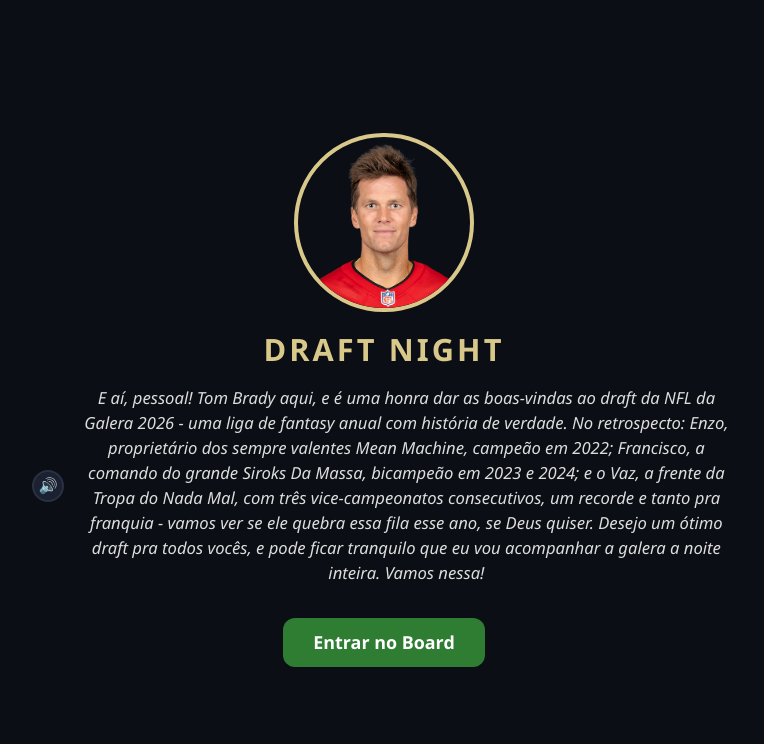
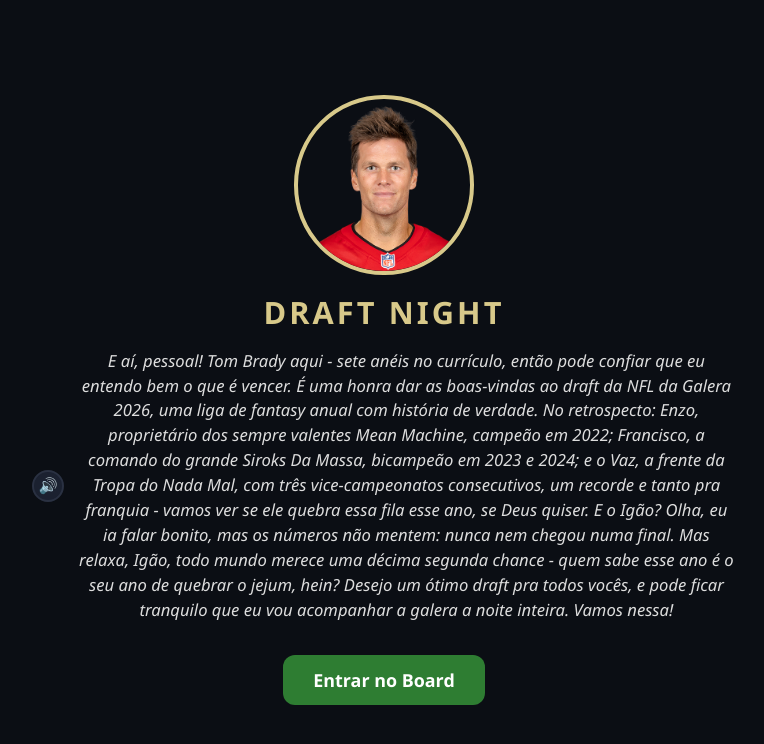
Before and after one commit to franxfonseca/NFL-DA-GALERA-DRAFT, a Flask app: page /home in a window 1280 px wide. Shown: the top 744 px of the page, without its empty margins (256-1020 px from the left). Run offline with Flask 3, Linux system fonts and the light colour scheme.

Commit message:
Mais personalidade na fala de boas-vindas: aneis + zoeira com o Igao
Menciona os 7 aneis logo no comeco (reforca a persona ja estabelecida
nos outros comentarios) e adiciona uma alfinetada leve no Igao, que
nunca chegou numa final - torcendo pra ele quebrar o jejum esse ano.

```diff
--- a/app/templates/home.html
+++ b/app/templates/home.html
@@ -98,12 +98,18 @@
     <a id="btn-board" href="/board">Entrar no Board</a>
 
     <script>
-        const MENSAGEM = "E aí, pessoal! Tom Brady aqui, e é uma honra dar as boas-vindas ao " +
-            "draft da NFL da Galera 2026 - uma liga de fantasy anual com história de verdade. " +
-            "No retrospecto: Enzo, proprietário dos sempre valentes Mean Machine, campeão em 2022; Francisco, a comando do grande Siroks Da Massa, bicampeão em 2023 e 2024; e o " +
-            "Vaz, a frente da Tropa do Nada Mal, com três vice-campeonatos consecutivos, um recorde e tanto pra franquia - " +
-            "vamos ver se ele quebra essa fila esse ano, se Deus quiser. Desejo um ótimo draft pra todos vocês, " +
-            "e pode ficar tranquilo que eu vou acompanhar a galera a noite inteira. Vamos nessa!";
+        const MENSAGEM = "E aí, pessoal! Tom Brady aqui - sete anéis no currículo, então pode " +
+            "confiar que eu entendo bem o que é vencer. É uma honra dar as boas-vindas ao draft " +
+            "da NFL da Galera 2026, uma liga de fantasy anual com história de verdade. No " +
+            "retrospecto: Enzo, proprietário dos sempre valentes Mean Machine, campeão em 2022; " +
+            "Francisco, a comando do grande Siroks Da Massa, bicampeão em 2023 e 2024; e o Vaz, " +
+            "a frente da Tropa do Nada Mal, com três vice-campeonatos consecutivos, um recorde " +
+            "e tanto pra franquia - vamos ver se ele quebra essa fila esse ano, se Deus quiser. " +
+            "E o Igão? Olha, eu ia falar bonito, mas os números não mentem: nunca nem chegou " +
+            "numa final. Mas relaxa, Igão, todo mundo merece uma décima segunda chance - quem " +
+            "sabe esse ano é o seu ano de quebrar o jejum, hein? Desejo um ótimo draft pra todos " +
+            "vocês, e pode ficar tranquilo que eu vou acompanhar a galera a noite inteira. " +
+            "Vamos nessa!";
 
         document.getElementById("texto-boas-vindas").textContent = MENSAGEM;
 
```
